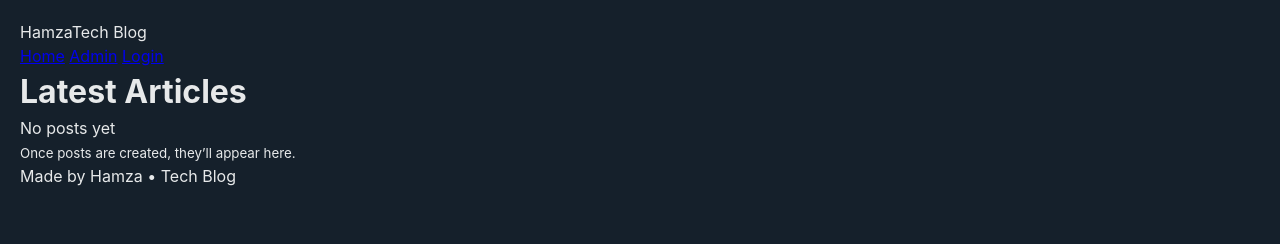
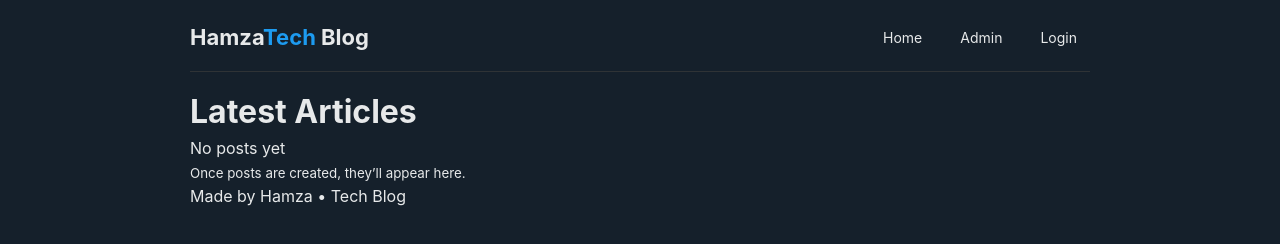
Before and after one commit to HamzaNasir0/Tech-Blog, a website: page src/client/index.html in a window 1280 px wide. Drawn offline with Linux system fonts and the light colour scheme; no server answers.

Commit message:
add style to Header , Nav

```diff
--- a/src/client/css/styles.css
+++ b/src/client/css/styles.css
@@ -11,3 +11,47 @@ body {
   line-height: 1.5;
   padding: 20px;
 }
+
+.container {
+  max-width: 900px;
+  margin: 0 auto;
+}
+
+/* Header / Nav */
+
+header {
+  display: flex;
+  justify-content: space-between;
+  align-items: center;
+  padding-bottom: 16px;
+  margin-bottom: 16px;
+  border-bottom: 1px solid #2f3336;
+}
+
+.logo {
+  font-size: 22px;
+  font-weight: 700;
+}
+
+.logo span {
+  color: #1d9bf0;
+}
+
+.nav-links {
+  display: flex;
+  gap: 12px;
+}
+
+.nav-links a {
+  color: #e7e9ea;
+  text-decoration: none;
+  padding: 6px 12px;
+  border-radius: 999px;
+  border: 1px solid transparent;
+  font-size: 14px;
+}
+
+.nav-links a:hover {
+  border-color: #2f3336;
+  background: #1e2732;
+}
```
